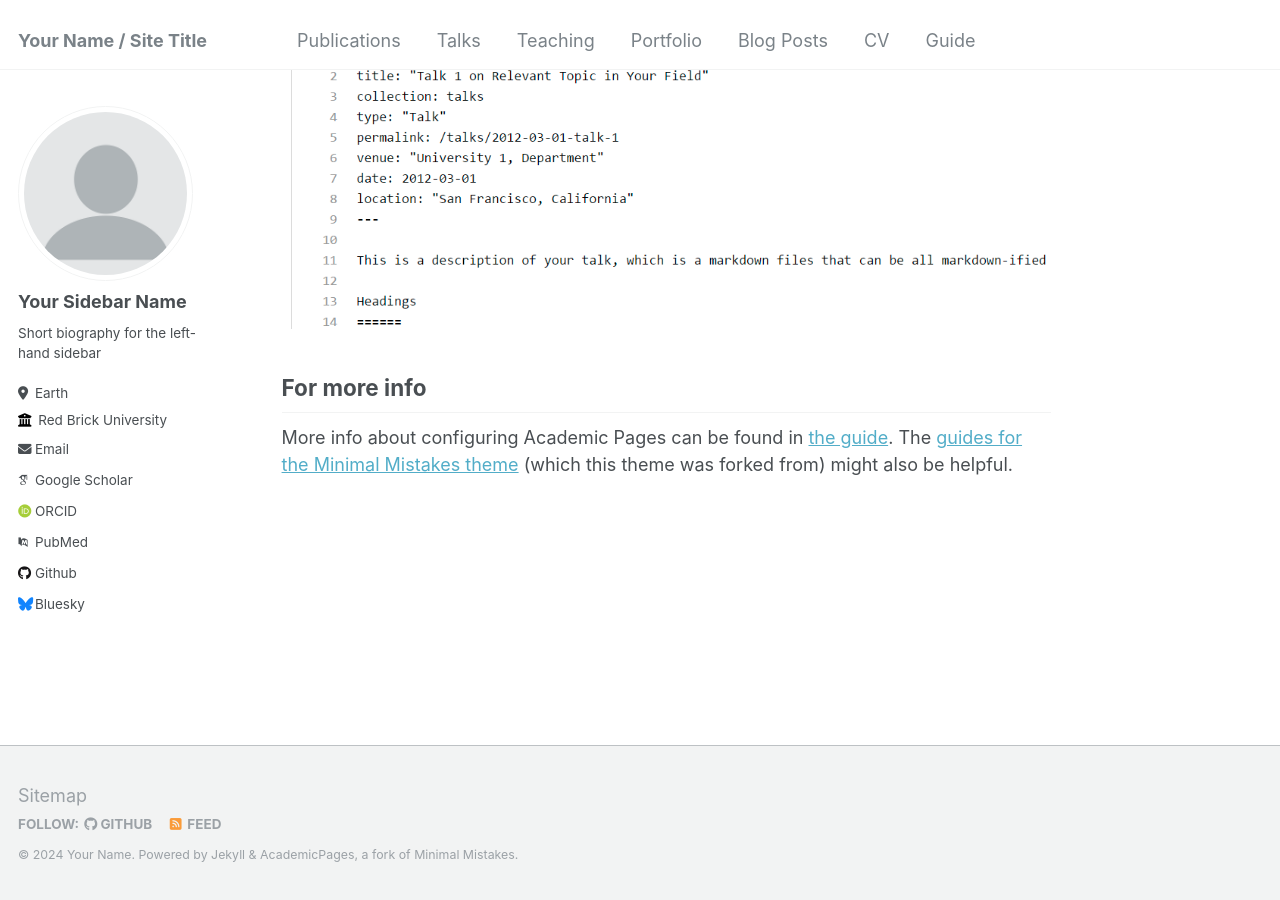
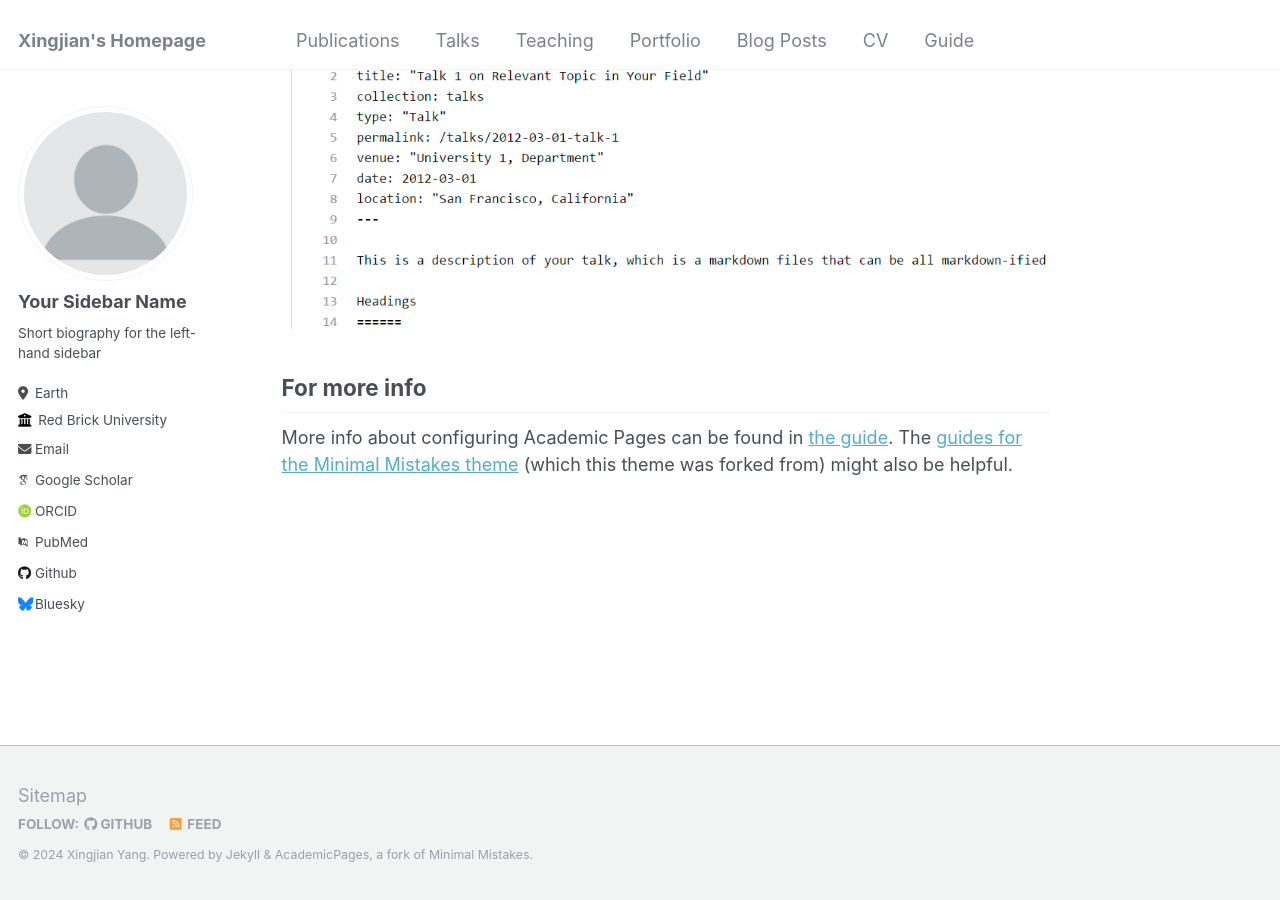
Before and after one commit to YangXJ95/https-yangxj95.github.io-, a Jekyll site: the page built from _pages/about.md, in a window 1280 px wide and 900 px high, scrolled down 2660 px. Built offline with Jekyll 4.4.1, drawn with Linux system fonts in a browser that asks for light colours; some web fonts are replaced.

Commit message:
Update _config.yml

```diff
--- a/_config.yml
+++ b/_config.yml
@@ -8,11 +8,11 @@
 
 # Basic Site Settings
 locale                   : "en-US"
-title                    : "Your Name / Site Title"
+title                    : "Xingjian's Homepage"
 title_separator          : "-"
-name                     : &name "Your Name"
+name                     : &name "Xingjian Yang"
 description              : &description "personal description"
-url                      : https://academicpages.github.io # the base hostname & protocol for your site e.g. "https://mmistakes.github.io"
+url                      : https://yangxingjian.github.io/ # the base hostname & protocol for your site e.g. "https://mmistakes.github.io"
 baseurl                  : "" # the subpath of your site, e.g. "/blog"
 repository               : "academicpages/academicpages.github.io"
 
```
